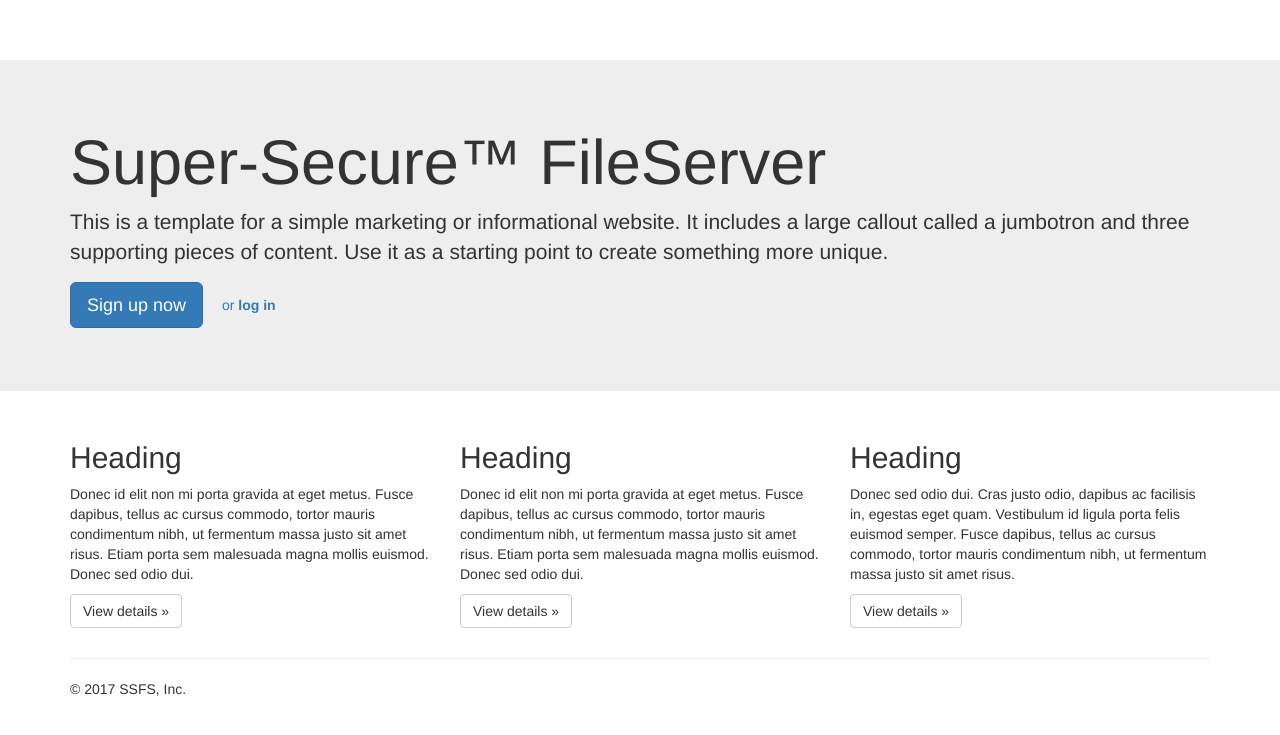
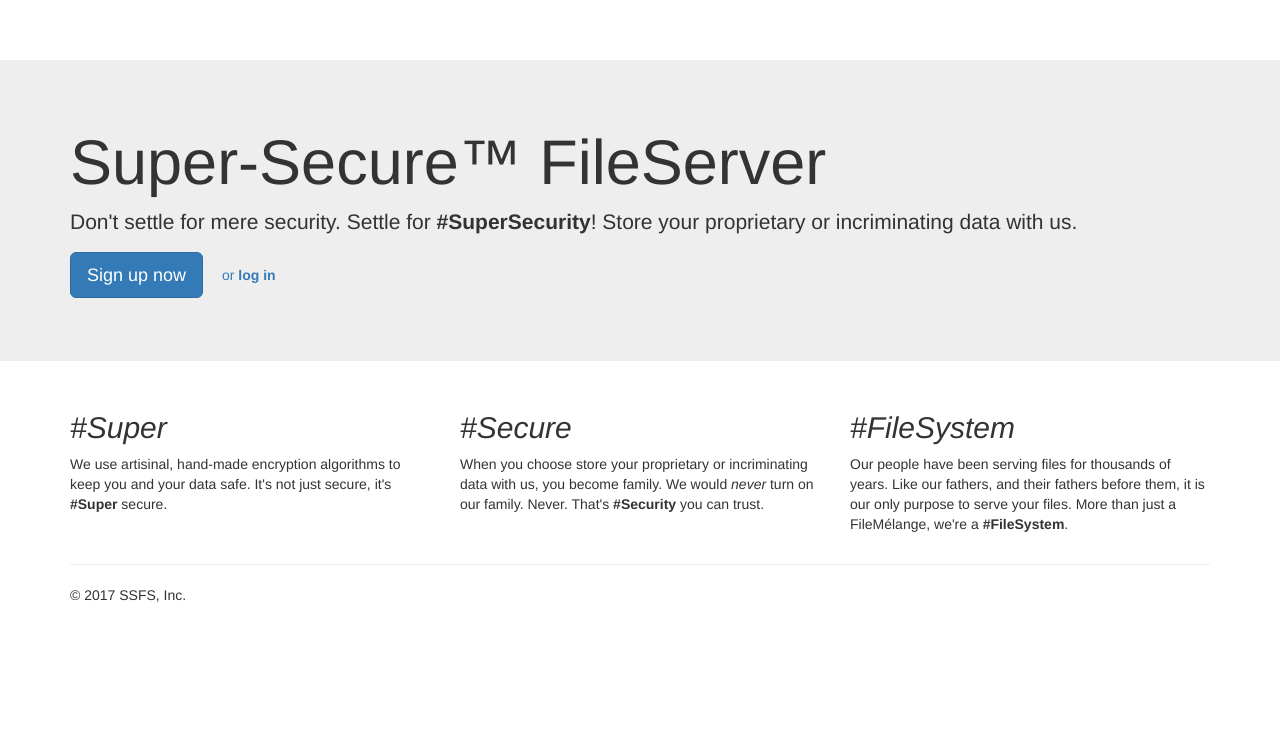
Before and after one commit to jtschoonhoven/capture-the-flag, a Flask app: page / in a window 1280 px wide. Shown: the part 51-786 px from the top of the page. Run offline with Flask 2, Linux system fonts and the light colour scheme; some libraries are stand-ins or nearby versions.

Commit message:
landing page copy

```diff
--- a/capture_the_flag/templates/index.html
+++ b/capture_the_flag/templates/index.html
@@ -1,10 +1,9 @@
 {% extends "layout.html" %}
 {% block body %}
-    <!-- Main jumbotron for a primary marketing message or call to action -->
     <div class="jumbotron">
         <div class="container">
             <h1>Super-Secure™ FileServer</h1>
-            <p>This is a template for a simple marketing or informational website. It includes a large callout called a jumbotron and three supporting pieces of content. Use it as a starting point to create something more unique.</p>
+            <p>Don't settle for mere security. Settle for <strong>#SuperSecurity</strong>! Store your proprietary or incriminating data with us.</p>
             <p>
                 <a class="btn btn-primary btn-lg" href="/signup" role="button">Sign up now</a>
                 <a class="btn btn-primary btn-link" href="/login" role="button">or <strong>log in</strong></a>
@@ -16,19 +15,16 @@
         <!-- Example row of columns -->
         <div class="row">
             <div class="col-md-4">
-                <h2>Heading</h2>
-                <p>Donec id elit non mi porta gravida at eget metus. Fusce dapibus, tellus ac cursus commodo, tortor mauris condimentum nibh, ut fermentum massa justo sit amet risus. Etiam porta sem malesuada magna mollis euismod. Donec sed odio dui. </p>
-                <p><a class="btn btn-default" href="#" role="button">View details &raquo;</a></p>
+                <h2><em>#Super</em></h2>
+                 <p>We use artisinal, hand-made encryption algorithms to keep you and your data safe. It's not just secure, it's <strong>#Super</strong> secure.</p>
             </div>
             <div class="col-md-4">
-                <h2>Heading</h2>
-                <p>Donec id elit non mi porta gravida at eget metus. Fusce dapibus, tellus ac cursus commodo, tortor mauris condimentum nibh, ut fermentum massa justo sit amet risus. Etiam porta sem malesuada magna mollis euismod. Donec sed odio dui. </p>
-                <p><a class="btn btn-default" href="#" role="button">View details &raquo;</a></p>
+                <h2><em>#Secure</em></h2>
+                <p>When you choose store your proprietary or incriminating data with us, you become family. We would <em>never</em> turn on our family. Never. That's <strong>#Security</strong> you can trust.</p>
          </div>
             <div class="col-md-4">
-                <h2>Heading</h2>
-                <p>Donec sed odio dui. Cras justo odio, dapibus ac facilisis in, egestas eget quam. Vestibulum id ligula porta felis euismod semper. Fusce dapibus, tellus ac cursus commodo, tortor mauris condimentum nibh, ut fermentum massa justo sit amet risus.</p>
-                <p><a class="btn btn-default" href="#" role="button">View details &raquo;</a></p>
+                <h2><em>#FileSystem</em></h2>
+                <p>Our people have been serving files for thousands of years. Like our fathers, and their fathers before them, it is our only purpose to serve your files. More than just a FileMélange, we're a <strong>#FileSystem</strong>.</p>
             </div>
         </div>
 
```
